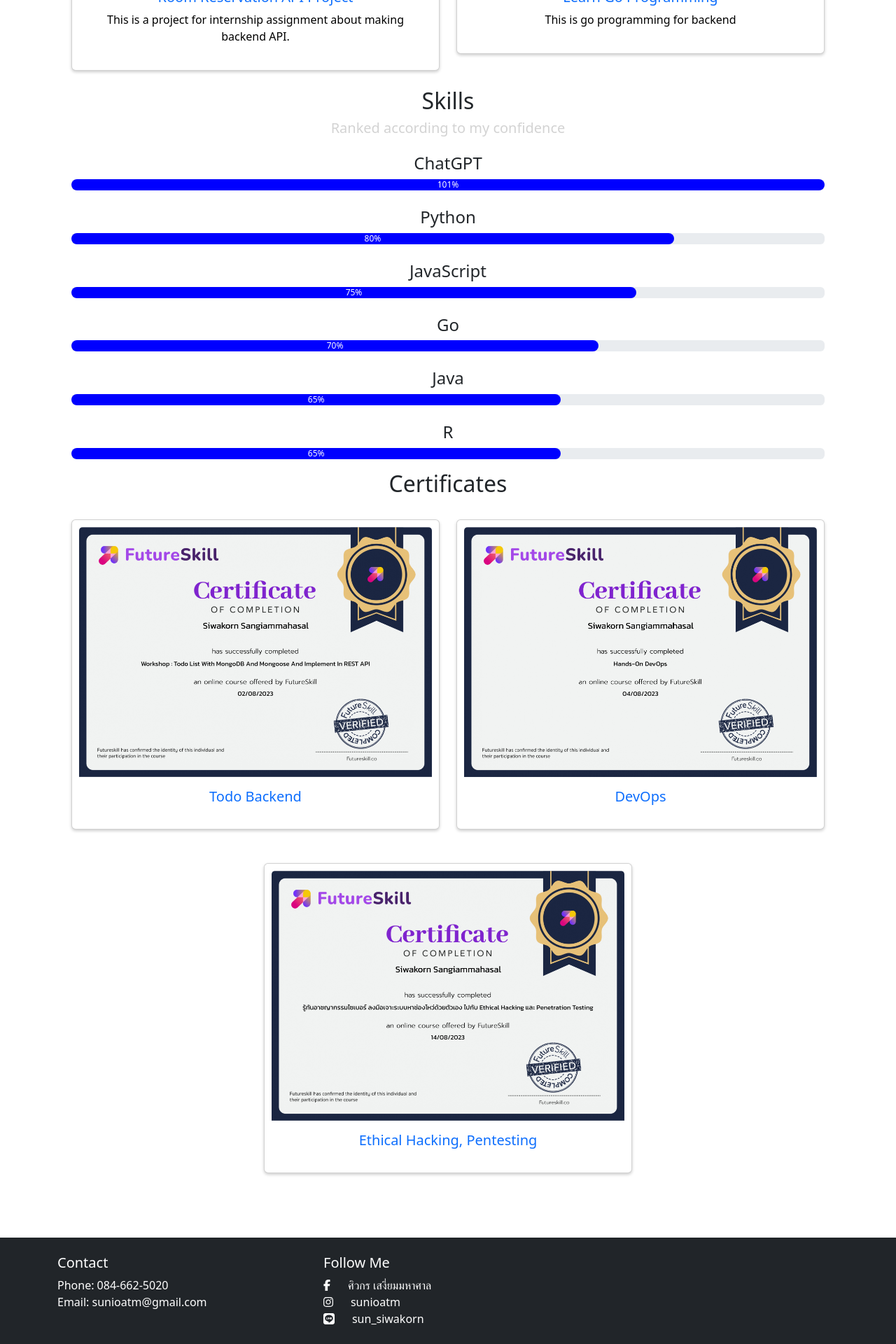
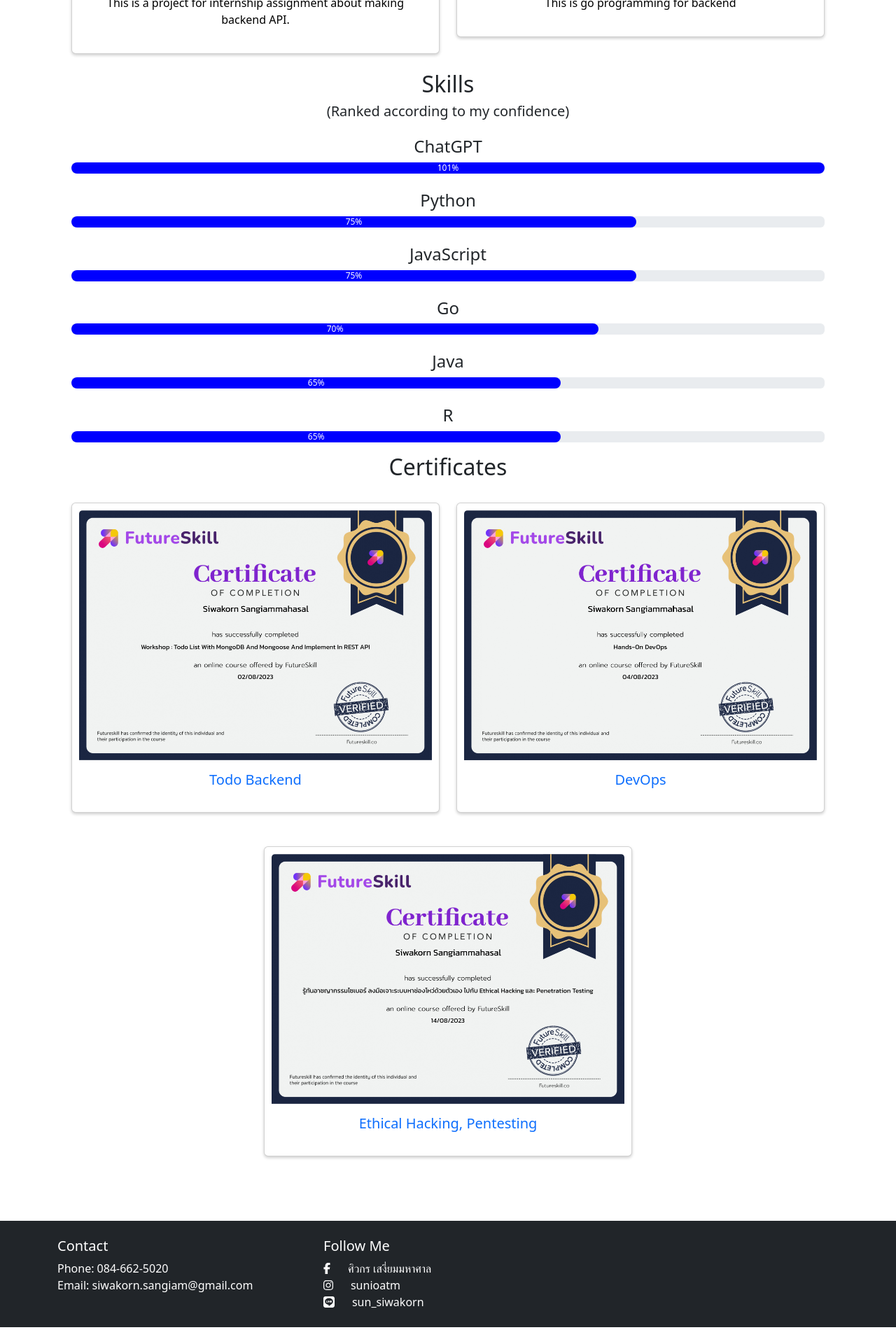
Before and after one commit to Sunioatm/MyWebsite, a React (Vite) app in the folder frontend/: page / in a window 1280 px wide. Shown: the part 736-2656 px from the top of the page at 70% size. After the commit the page ends 2632 px from the top, so only its background shows below. Built offline with nearby package versions, Linux system fonts and the light colour scheme.

Commit message:
minor update.
update to show only static frontend.

```diff
--- a/frontend/src/components/Footer.jsx
+++ b/frontend/src/components/Footer.jsx
@@ -15,7 +15,7 @@ const Footer = () => {
             <h5>Contact</h5>
             <ul className="list-unstyled">
               <li>Phone: 084-662-5020</li>
-              <li>Email: sunioatm@gmail.com</li>
+              <li>Email: siwakorn.sangiam@gmail.com</li>
             </ul>
           </div>
           <div className="col-lg-4">
--- a/frontend/src/components/Portfolio.jsx
+++ b/frontend/src/components/Portfolio.jsx
@@ -8,7 +8,7 @@ import Pentest from "../assets/certificates/Pentest.jpg"
 
 const skills = [
   { name: 'ChatGPT', rating: 101 },
-  { name: 'Python', rating: 80 },
+  { name: 'Python', rating: 75 },
   { name: 'JavaScript', rating: 75 },
   { name: "Go", rating:70},
   { name: 'Java', rating: 65 },
@@ -101,10 +101,9 @@ const Portfolio = () => {
       <h2>About Myself</h2>
       <p className="text-muted">
         Welcome to my portfolio!<br />
-        My name is Siwakorn Sangiammahasal. I'm a Chulalongkorn University student that just finished the second year with GPAX: 3.35.<br />
+        My name is Siwakorn Sangiammahasal. I'm a Chulalongkorn University student with GPAX: 3.33.<br />
         I am a learner web developer with MERN stack.<br />
-        I love to learn about making backend APIs, data analytics and cyber security.<br />
-        <p className="light-gray">Honestly, I love learning mathematics the most, but I don't want to be a teacher.</p>
+        I'm passionate about building backend APIs, automate tasks with DevOps, and enhance my knowledge in cybersecurity.<br />
       </p>
 
       <h2>Projects</h2>
@@ -126,7 +125,7 @@ const Portfolio = () => {
       <Row>
         <Col>
           <h2>Skills</h2>
-          <h5><p className='light-gray'>Ranked according to my confidence</p></h5>
+          <h5><p>(Ranked according to my confidence)</p></h5>
           {skills.map((skill, index) => {
             const skillRef = useRef(null);
             skillsRef.current[index] = skillRef;
--- a/frontend/src/main.jsx
+++ b/frontend/src/main.jsx
@@ -22,8 +22,8 @@ const router = createBrowserRouter(
   createRoutesFromElements(
     <Route path='/' element={<App />}>
       <Route index={true} path='/' element={<HomeScreen />} />
-      <Route path='/login' element={<LoginScreen />} />
-      <Route path='/register' element={<RegisterScreen />} />
+      {/* <Route path='/login' element={<LoginScreen />} /> */}
+      {/* <Route path='/register' element={<RegisterScreen />} /> */}
       <Route path='' element={<PrivateRoute />}>
         <Route path='/profile' element={<ProfileScreen />} />
       </Route>
```
